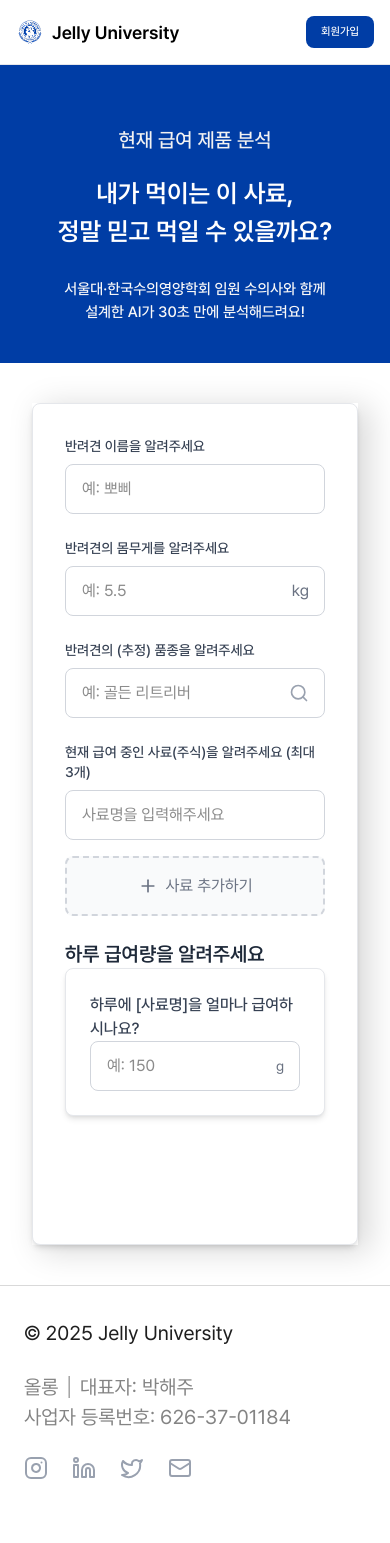
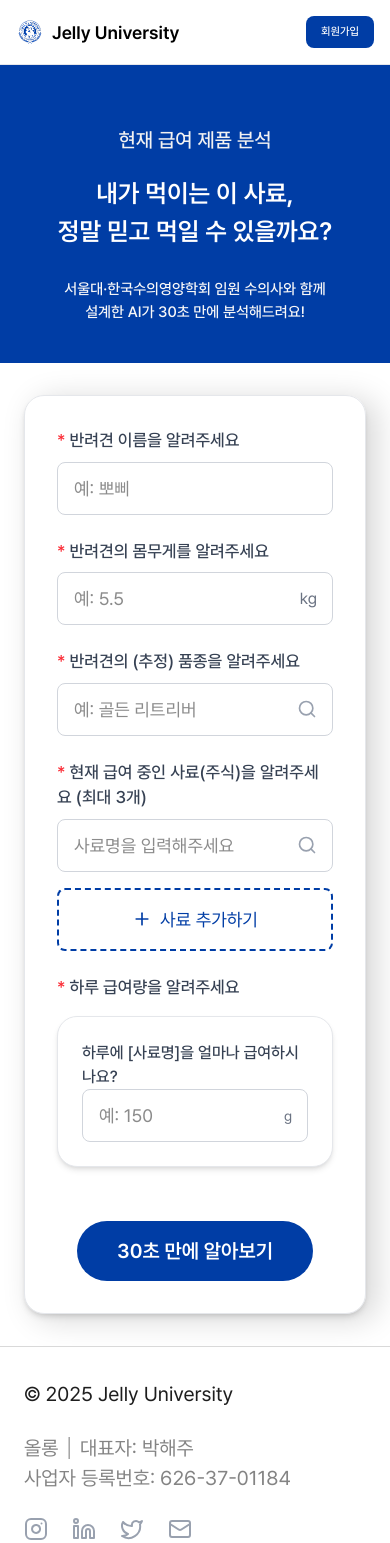
Before and after one commit to SeokHoChoi/test-jelly-univ-fe, a Next.js app: page /product-analysis in a window 390 px wide. Shown: the top 1543 px of the page. Before the commit the page ends 1512 px from the top, so only its background shows below. Built offline with nearby package versions, Linux system fonts and the light colour scheme.

Commit message:
feat: 분석 페이지 > 기본 폼 UI 구현

```diff
--- a/src/components/product-analysis/ProductForm.tsx
+++ b/src/components/product-analysis/ProductForm.tsx
@@ -1,6 +1,6 @@
 'use client';
 
-import { useState } from 'react';
+import { useState, useRef } from 'react';
 import { useForm } from 'react-hook-form';
 import { Plus, Search } from 'lucide-react';
 import Text from '@/components/common/Text';
@@ -23,6 +23,10 @@ const ProductForm = () => {
   const [feeds, setFeeds] = useState<FeedItem[]>([
     { name: '', amount: '' },
   ]);
+  const [amountErrors, setAmountErrors] = useState<string[]>([]);
+  const [feedNameErrors, setFeedNameErrors] = useState<string[]>([]);
+  const amountInputRefs = useRef<(HTMLInputElement | null)[]>([]);
+  const feedNameInputRefs = useRef<(HTMLInputElement | null)[]>([]);
 
   const { register, handleSubmit, formState: { errors } } = useForm<FormData>();
 
@@ -43,29 +47,90 @@ const ProductForm = () => {
       i === index ? { ...feed, [field]: value } : feed
     );
     setFeeds(updatedFeeds);
+
+    // 급여량 입력 시 해당 에러 메시지 제거
+    if (field === 'amount' && amountErrors[index]) {
+      const updatedErrors = [...amountErrors];
+      updatedErrors[index] = '';
+      setAmountErrors(updatedErrors);
+    }
+
+    // 사료명 입력 시 해당 에러 메시지 제거
+    if (field === 'name' && feedNameErrors[index]) {
+      const updatedErrors = [...feedNameErrors];
+      updatedErrors[index] = '';
+      setFeedNameErrors(updatedErrors);
+    }
   };
 
   const onSubmit = (data: FormData) => {
+    // 사료명 벨리데이션 체크
+    const newFeedNameErrors: string[] = [];
+    const newAmountErrors: string[] = [];
+    let firstEmptyNameIndex = -1;
+    let firstEmptyAmountIndex = -1;
+
+    feeds.forEach((feed, index) => {
+      if (!feed.name.trim()) {
+        newFeedNameErrors[index] = '사료명을 입력해주세요.';
+        if (firstEmptyNameIndex === -1) {
+          firstEmptyNameIndex = index;
+        }
+      }
+
+      if (!feed.amount.trim()) {
+        newAmountErrors[index] = '하루 급여량을 입력해주세요.';
+        if (firstEmptyAmountIndex === -1) {
+          firstEmptyAmountIndex = index;
+        }
+      }
+    });
+
+    // 사료명 에러가 있으면 사료명 필드에 포커스
+    if (newFeedNameErrors.length > 0) {
+      setFeedNameErrors(newFeedNameErrors);
+      if (firstEmptyNameIndex !== -1 && feedNameInputRefs.current[firstEmptyNameIndex]) {
+        setTimeout(() => {
+          feedNameInputRefs.current[firstEmptyNameIndex]?.focus();
+        }, 100);
+      }
+      return;
+    }
+
+    // 급여량 에러가 있으면 급여량 필드에 포커스
+    if (newAmountErrors.length > 0) {
+      setAmountErrors(newAmountErrors);
+      if (firstEmptyAmountIndex !== -1 && amountInputRefs.current[firstEmptyAmountIndex]) {
+        setTimeout(() => {
+          amountInputRefs.current[firstEmptyAmountIndex]?.focus();
+        }, 100);
+      }
+      return;
+    }
+
+    // 에러가 없으면 에러 상태 초기화
+    setFeedNameErrors([]);
+    setAmountErrors([]);
     console.log('Form submitted:', { ...data, feeds });
     // 여기서 분석 결과 페이지로 이동
     window.location.href = '/brief-report';
   };
 
   return (
-    <section className="py-10 px-4 md:py-[50px] md:px-[150px]">
+    <section className="py-8 px-2 md:py-[50px] md:px-[150px]">
       <div className="max-w-4xl mx-auto px-4 sm:px-6 lg:px-8">
-        <div style={{ boxShadow: '10px 5px 30px 2px rgba(0, 0, 0, 0.15)' }}>
-          <Card className="p-8">
+        <div style={{ boxShadow: '10px 5px 30px 2px rgba(0, 0, 0, 0.15)' }} className='max-w-[982px] mx-auto !rounded-[20px]'>
+          <Card className="p-8 !rounded-[20px]">
             <form onSubmit={handleSubmit(onSubmit)} className="space-y-6">
               {/* 반려견 기본 정보 */}
               <div className="grid grid-cols-1 md:grid-cols-2 gap-6">
                 <div>
-                  <label className="block text-sm font-medium text-gray-700 mb-2">
-                    반려견 이름을 알려주세요
+                  <label className="block text-[17px] font-medium text-gray-700 mb-2">
+                    <span className="text-red-500">*</span> 반려견 이름을 알려주세요
                   </label>
                   <input
                     {...register('dogName', { required: '반려견 이름을 입력해주세요' })}
-                    className="w-full px-4 py-3 border border-gray-300 rounded-lg focus:ring-2 focus:ring-brand-blue focus:border-transparent"
+                    className="w-full px-4 py-3 border border-gray-300 rounded-lg focus:ring-2 focus:ring-brand-blue focus:border-transparent text-[18px] font-normal"
                     placeholder="예: 뽀삐"
                   />
                   {errors.dogName && (
@@ -74,15 +139,15 @@ const ProductForm = () => {
                 </div>
 
                 <div>
-                  <label className="block text-sm font-medium text-gray-700 mb-2">
-                    반려견의 몸무게를 알려주세요
+                  <label className="block text-[17px] font-medium text-gray-700 mb-2">
+                    <span className="text-red-500">*</span> 반려견의 몸무게를 알려주세요
                   </label>
                   <div className="relative">
                     <input
                       {...register('dogWeight', { required: '몸무게를 입력해주세요' })}
                       type="number"
                       step="0.1"
-                      className="w-full px-4 py-3 border border-gray-300 rounded-lg focus:ring-2 focus:ring-brand-blue focus:border-transparent pr-12"
+                      className="w-full px-4 py-3 border border-gray-300 rounded-lg focus:ring-2 focus:ring-brand-blue focus:border-transparent pr-12 text-[18px] font-normal"
                       placeholder="예: 5.5"
                     />
                     <span className="absolute right-4 top-1/2 transform -translate-y-1/2 text-gray-500">
@@ -97,13 +162,13 @@ const ProductForm = () => {
 
               {/* 반려견 품종 */}
               <div>
-                <label className="block text-sm font-medium text-gray-700 mb-2">
-                  반려견의 (추정) 품종을 알려주세요
+                <label className="block text-[17px] font-medium text-gray-700 mb-2">
+                  <span className="text-red-500">*</span> 반려견의 (추정) 품종을 알려주세요
                 </label>
                 <div className="relative">
                   <input
                     {...register('dogBreed', { required: '품종을 입력해주세요' })}
-                    className="w-full px-4 py-3 border border-gray-300 rounded-lg focus:ring-2 focus:ring-brand-blue focus:border-transparent pr-12"
+                    className="w-full px-4 py-3 border border-gray-300 rounded-lg focus:ring-2 focus:ring-brand-blue focus:border-transparent pr-12 text-[18px] font-normal"
                     placeholder="예: 골든 리트리버"
                   />
                   <Search className="absolute right-4 top-1/2 transform -translate-y-1/2 text-gray-400" size={20} />
@@ -115,19 +180,26 @@ const ProductForm = () => {
 
               {/* 현재 급여 중인 사료 */}
               <div>
-                <label className="block text-sm font-medium text-gray-700 mb-2">
-                  현재 급여 중인 사료(주식)을 알려주세요 (최대 3개)
+                <label className="block text-[17px] font-medium text-gray-700 mb-2">
+                  <span className="text-red-500">*</span> 현재 급여 중인 사료(주식)을 알려주세요 (최대 3개)
                 </label>
                 {feeds.map((feed, index) => (
                   <div key={index} className="mb-4">
                     <div className="flex gap-4 items-end">
                       <div className="flex-1">
-                        <input
-                          value={feed.name}
-                          onChange={(e) => updateFeed(index, 'name', e.target.value)}
-                          className="w-full px-4 py-3 border border-gray-300 rounded-lg focus:ring-2 focus:ring-brand-blue focus:border-transparent"
-                          placeholder="사료명을 입력해주세요"
-                        />
+                        <div className="relative">
+                          <input
+                            ref={(el) => { feedNameInputRefs.current[index] = el; }}
+                            value={feed.name}
+                            onChange={(e) => updateFeed(index, 'name', e.target.value)}
+                            className="w-full px-4 py-3 border border-gray-300 rounded-lg focus:ring-2 focus:ring-brand-blue focus:border-transparent pr-12 text-[18px] font-normal"
+                            placeholder="사료명을 입력해주세요"
+                          />
+                          <Search className="absolute right-4 top-1/2 transform -translate-y-1/2 text-gray-400" size={20} />
+                        </div>
+                        {feedNameErrors[index] && (
+                          <p className="text-red-500 text-sm mt-1">{feedNameErrors[index]}</p>
+                        )}
                       </div>
                       {feeds.length > 1 && (
                         <button
@@ -146,7 +218,7 @@ const ProductForm = () => {
                   <button
                     type="button"
                     onClick={addFeed}
-                    className="w-full border-2 border-dashed border-gray-300 rounded-lg p-4 text-gray-500 hover:border-brand-blue hover:text-brand-blue transition-colors flex items-center justify-center gap-2 bg-gray-50 hover:bg-brand-blue-light"
+                    className="w-full border-2 border-dashed border-[#003DA5] rounded-lg p-4 text-[#003DA5] hover:border-[#002A7A] hover:text-[#002A7A] transition-colors flex items-center justify-center gap-2 bg-transparent hover:bg-[#003DA5]/5 text-[18px] font-normal"
                   >
                     <Plus size={20} />
                     사료 추가하기
@@ -156,35 +228,44 @@ const ProductForm = () => {
 
               {/* 하루 급여량 */}
               <div>
-                <Text variant="subtitle" className="text-lg mb-4">
-                  하루 급여량을 알려주세요
-                </Text>
+                <p className="text-[17px] font-medium text-gray-700 mb-4">
+                  <span className="text-red-500">*</span> 하루 급여량을 알려주세요
+                </p>
                 <div className="grid grid-cols-1 md:grid-cols-3 gap-4">
                   {feeds.map((feed, index) => (
-                    <Card key={index} className="p-4">
+                    <Card key={index} className="p-4 !rounded-[20px]">
                       <Text variant="body" className="font-medium mb-2">
                         하루에 {feed.name || '[사료명]'}을 얼마나 급여하시나요?
                       </Text>
                       <div className="relative">
                         <input
+                          ref={(el) => { amountInputRefs.current[index] = el; }}
                           value={feed.amount}
                           onChange={(e) => updateFeed(index, 'amount', e.target.value)}
-                          type="number"
-                          className="w-full px-4 py-3 border border-gray-300 rounded-lg focus:ring-2 focus:ring-brand-blue focus:border-transparent"
+                          type="text"
+                          inputMode="numeric"
+                          pattern="[0-9]*"
+                          className="w-full px-4 py-3 border border-gray-300 rounded-lg focus:ring-2 focus:ring-brand-blue focus:border-transparent text-[18px] font-normal"
                           placeholder="예: 150"
                         />
                         <span className="absolute right-4 top-1/2 transform -translate-y-1/2 text-gray-500 text-sm">
                           g
                         </span>
                       </div>
+                      {amountErrors[index] && (
+                        <p className="text-red-500 text-sm mt-1">{amountErrors[index]}</p>
+                      )}
                     </Card>
                   ))}
                 </div>
               </div>
 
               {/* 제출 버튼 */}
-              <div className="pt-6">
-                <Button size="lg" className="w-full">
+              <div className="md:pt-[56px] pt-[30px] flex justify-center">
+                <Button
+                  variant="hero-primary"
+                  className="px-[40px] py-[30px] md:w-[304px] md:h-[78px] !rounded-[50px] !text-[20px] !font-semibold"
+                >
                   30초 만에 알아보기
                 </Button>
               </div>
```
